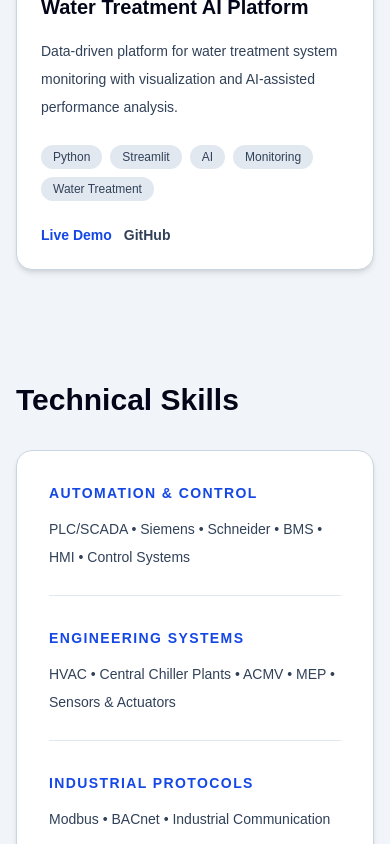
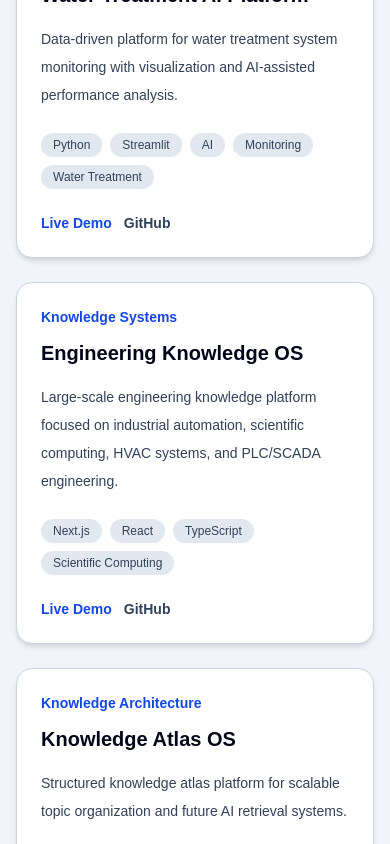
Before and after one commit to Eric9435/aungphonemyat, a Next.js app: page / in a window 390 px wide. Shown: the part 2115-2959 px from the top of the page. Built offline with nearby package versions, Linux system fonts and the light colour scheme.

Commit message:
Refine portfolio ecosystem and responsive project architecture

```diff
--- a/src/app/page.tsx
+++ b/src/app/page.tsx
@@ -20,6 +20,8 @@ export default function HomePage() {
 
           <Hero />
 
+
+
           <ProjectsSection />
 
           <SkillsSection />
--- /dev/null
+++ b/src/components/home/PortfolioSystemsSection.tsx
@@ -0,0 +1,128 @@
+import {
+  FaGithub,
+  FaExternalLinkAlt,
+  FaReact,
+  FaMusic,
+  FaLanguage,
+  FaBrain,
+  FaNetworkWired
+} from "react-icons/fa";
+
+const systems = [
+  {
+    title: "Engineering Knowledge OS",
+    category: "Engineering Knowledge System",
+    description:
+      "Large-scale engineering knowledge platform for automation, HVAC, PLC/SCADA, scientific computing, and AI engineering analytics.",
+    technologies: ["Next.js", "React", "TypeScript", "Engineering OS"],
+    live: "https://engineering-knowledge-os.onrender.com/",
+    github: "https://github.com/Eric9435/engineering-knowledge-os",
+    icon: <FaBrain />
+  },
+  {
+    title: "Knowledge Atlas OS",
+    category: "Knowledge Architecture",
+    description:
+      "Structured knowledge atlas platform for topic organization, knowledge mapping, and future AI retrieval systems.",
+    technologies: ["Next.js", "React", "TypeScript", "Knowledge Systems"],
+    live: "https://knowledge-atlas-os.onrender.com/",
+    github: "https://github.com/Eric9435/knowledge_atlas_os",
+    icon: <FaNetworkWired />
+  },
+  {
+    title: "German Master OS",
+    category: "Language Learning System",
+    description:
+      "German language learning platform for vocabulary systems, grammar organization, and self-directed study.",
+    technologies: ["Next.js", "React", "TypeScript", "German Learning"],
+    live: "https://german-master-os.onrender.com/",
+    github: "https://github.com/Eric9435/german-master-os",
+    icon: <FaLanguage />
+  },
+  {
+    title: "Jazz Knowledge OS",
+    category: "Music Theory System",
+    description:
+      "Jazz harmony and improvisation platform for modal systems, chord substitutions, voice leading, and harmonic analysis.",
+    technologies: ["HTML", "CSS", "JavaScript", "Jazz Theory"],
+    live: "https://jazz-three-plum.vercel.app/index.html",
+    github: "https://github.com/Eric9435/jazz",
+    icon: <FaMusic />
+  },
+  {
+    title: "Portfolio Website",
+    category: "Professional Portfolio",
+    description:
+      "Engineering portfolio website for industrial automation, scientific computing, projects, experience, and technical identity.",
+    technologies: ["Next.js", "React", "TypeScript", "Portfolio"],
+    live: "https://aungphonemyat.onrender.com/",
+    github: "https://github.com/Eric9435/aungphonemyat",
+    icon: <FaReact />
+  }
+];
+
+export default function PortfolioSystemsSection() {
+  return (
+    <section id="ecosystem" className="py-14">
+      <h2 className="text-3xl font-bold text-slate-950">
+        Projects & Knowledge Systems
+      </h2>
+
+      <div className="mt-7 grid gap-6 md:grid-cols-2 xl:grid-cols-3">
+        {systems.map((system) => (
+          <article
+            key={system.title}
+            className="rounded-2xl border border-slate-300 bg-white p-6 shadow-md"
+          >
+            <div className="mb-4 flex h-10 w-10 items-center justify-center rounded-xl bg-blue-100 text-blue-700">
+              {system.icon}
+            </div>
+
+            <p className="text-sm font-semibold text-blue-700">
+              {system.category}
+            </p>
+
+            <h3 className="mt-3 text-xl font-bold text-slate-950">
+              {system.title}
+            </h3>
+
+            <p className="mt-4 text-sm leading-7 text-slate-700">
+              {system.description}
+            </p>
+
+            <div className="mt-6 flex flex-wrap gap-2">
+              {system.technologies.map((tech) => (
+                <span
+                  key={tech}
+                  className="rounded-full bg-slate-200 px-3 py-1 text-xs font-medium text-slate-700"
+                >
+                  {tech}
+                </span>
+              ))}
+            </div>
+
+            <div className="mt-6 flex flex-wrap gap-4">
+              <a
+                href={system.live}
+                target="_blank"
+                className="inline-flex items-center gap-2 text-sm font-semibold text-blue-700 hover:underline"
+              >
+                <FaExternalLinkAlt />
+                Live Demo
+              </a>
+
+              <a
+                href={system.github}
+                target="_blank"
+                className="inline-flex items-center gap-2 text-sm font-semibold text-slate-700 hover:underline"
+              >
+                <FaGithub />
+                Repository
+              </a>
+            </div>
+          </article>
+        ))}
+      </div>
+    </section>
+  );
+}
--- a/src/components/projects/ProjectsSection.tsx
+++ b/src/components/projects/ProjectsSection.tsx
@@ -3,32 +3,54 @@ import { projects } from "@/data/projects";
 export default function ProjectsSection() {
   return (
     <section id="projects" className="py-14">
-      <h2 className="text-3xl font-bold text-slate-950">Engineering Projects</h2>
+      <h2 className="text-3xl font-bold text-slate-950">Selected Projects</h2>
 
-      <div className="mt-10 grid gap-6 md:grid-cols-2 xl:grid-cols-3">
+      <div className="mt-7 grid gap-6 md:grid-cols-2 xl:grid-cols-3">
         {projects.map((project) => (
-          <article key={project.slug} className="rounded-2xl border border-slate-300 bg-white p-6 shadow-md">
-            <p className="text-sm font-semibold text-blue-700">{project.category}</p>
-            <h3 className="mt-3 text-xl font-bold text-slate-950">{project.title}</h3>
-            <p className="mt-4 text-sm leading-7 text-slate-700">{project.description}</p>
+          <article
+            key={project.slug ?? project.title}
+            className="rounded-2xl border border-slate-300 bg-white p-6 shadow-md"
+          >
+            <p className="text-sm font-semibold text-blue-700">
+              {project.category}
+            </p>
+
+            <h3 className="mt-3 text-xl font-bold text-slate-950">
+              {project.title}
+            </h3>
+
+            <p className="mt-4 text-sm leading-7 text-slate-700">
+              {project.description}
+            </p>
 
             <div className="mt-6 flex flex-wrap gap-2">
               {project.technologies.map((tech) => (
-                <span key={tech} className="rounded-full bg-slate-200 px-3 py-1 text-xs font-medium text-slate-700">
+                <span
+                  key={tech}
+                  className="rounded-full bg-slate-200 px-3 py-1 text-xs font-medium text-slate-700"
+                >
                   {tech}
                 </span>
               ))}
             </div>
 
             <div className="mt-6 flex flex-wrap gap-3">
-              {"demo" in project && project.demo && (
-                <a href={project.demo} target="_blank" className="text-sm font-semibold text-blue-700 hover:underline">
+              {(project.demo || project.liveUrl) && (
+                <a
+                  href={project.demo ?? project.liveUrl}
+                  target="_blank"
+                  className="text-sm font-semibold text-blue-700 hover:underline"
+                >
                   Live Demo
                 </a>
               )}
 
-              {"github" in project && project.github && (
-                <a href={project.github} target="_blank" className="text-sm font-semibold text-slate-700 hover:underline">
+              {(project.github || project.githubUrl) && (
+                <a
+                  href={project.github ?? project.githubUrl}
+                  target="_blank"
+                  className="text-sm font-semibold text-slate-700 hover:underline"
+                >
                   GitHub
                 </a>
               )}
--- a/src/data/projects/index.ts
+++ b/src/data/projects/index.ts
@@ -6,4 +6,82 @@ export const projects = [
   hvacDiagnosticPlatform,
   gridIntelligencePlatform,
   waterTreatmentAIPlatform
+
+
+,
+{
+  title: "Engineering Knowledge OS",
+  category: "Knowledge Systems",
+  description:
+    "Large-scale engineering knowledge platform focused on industrial automation, scientific computing, HVAC systems, and PLC/SCADA engineering.",
+  technologies: [
+    "Next.js",
+    "React",
+    "TypeScript",
+    "Scientific Computing"
+  ],
+  liveUrl: "https://engineering-knowledge-os.onrender.com/",
+  githubUrl: "https://github.com/Eric9435/engineering-knowledge-os"
+},
+
+{
+  title: "Knowledge Atlas OS",
+  category: "Knowledge Architecture",
+  description:
+    "Structured knowledge atlas platform for scalable topic organization and future AI retrieval systems.",
+  technologies: [
+    "Next.js",
+    "React",
+    "TypeScript",
+    "Knowledge Systems"
+  ],
+  liveUrl: "https://knowledge-atlas-os.onrender.com/",
+  githubUrl: "https://github.com/Eric9435/knowledge_atlas_os"
+},
+
+{
+  title: "German Language OS",
+  category: "Language Learning System",
+  description:
+    "Structured German language learning platform for vocabulary systems, grammar organization, and self-learning infrastructure.",
+  technologies: [
+    "Next.js",
+    "React",
+    "TypeScript",
+    "German Learning"
+  ],
+  liveUrl: "https://german-master-os.onrender.com/",
+  githubUrl: "https://github.com/Eric9435/german-master-os"
+},
+
+{
+  title: "Jazz Knowledge OS",
+  category: "Music Theory System",
+  description:
+    "Jazz harmony and improvisation platform for modal harmony, chord systems, and harmonic analysis.",
+  technologies: [
+    "HTML",
+    "CSS",
+    "JavaScript",
+    "Jazz Theory"
+  ],
+  liveUrl: "https://jazz-three-plum.vercel.app/index.html",
+  githubUrl: "https://github.com/Eric9435/jazz"
+},
+
+{
+  title: "Portfolio Website",
+  category: "Professional Portfolio",
+  description:
+    "Engineering portfolio focused on industrial automation, scientific computing, and technical knowledge systems.",
+  technologies: [
+    "Next.js",
+    "React",
+    "TypeScript",
+    "Portfolio"
+  ],
+  liveUrl: "https://aungphonemyat.onrender.com/",
+  githubUrl: "https://github.com/Eric9435/aungphonemyat"
+}
+
 ];
```
